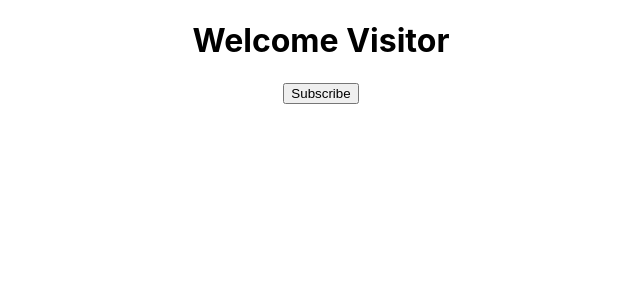
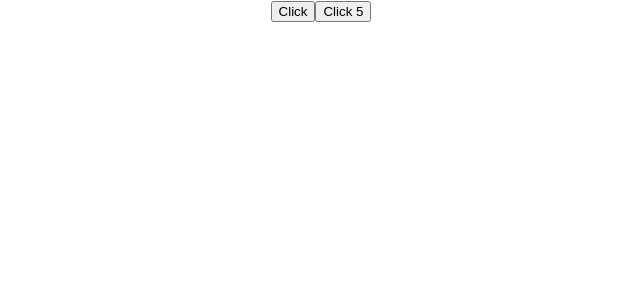
Before and after one commit to GeekShubhamRajput/react-fundamentals-crash-course, a React (Create React App) app in the folder demo-app/: page / in a window 1280 px wide. Shown: the top 300 px of the page, without its empty margins (319-959 px from the left). Built offline with nearby package versions, Linux system fonts and the light colour scheme.

Commit message:
Event Handler (onClick Handler)

```diff
--- a/demo-app/src/App.js
+++ b/demo-app/src/App.js
@@ -1,11 +1,11 @@
 import logo from './logo.svg';
 import './App.css';
-import Message from './components/Message'
+import EventHandler from './components/EventHandler'
 
 function App() {
   return (
     <div className="App">
-      <Message />
+      <EventHandler />
     </div>
   );
 }
--- /dev/null
+++ b/demo-app/src/components/EventHandler.js
@@ -0,0 +1,14 @@
+const EventHandler = () => {
+  function clickHandler(event, count=1){
+    console.log('Clicked on button', count, event)
+  }
+
+  return(
+    <div>
+      <button onClick={clickHandler}>Click</button>
+      <button onClick={(event) => clickHandler(event, 5)}>Click 5</button>
+    </div>
+  )
+}
+
+export default EventHandler
```
